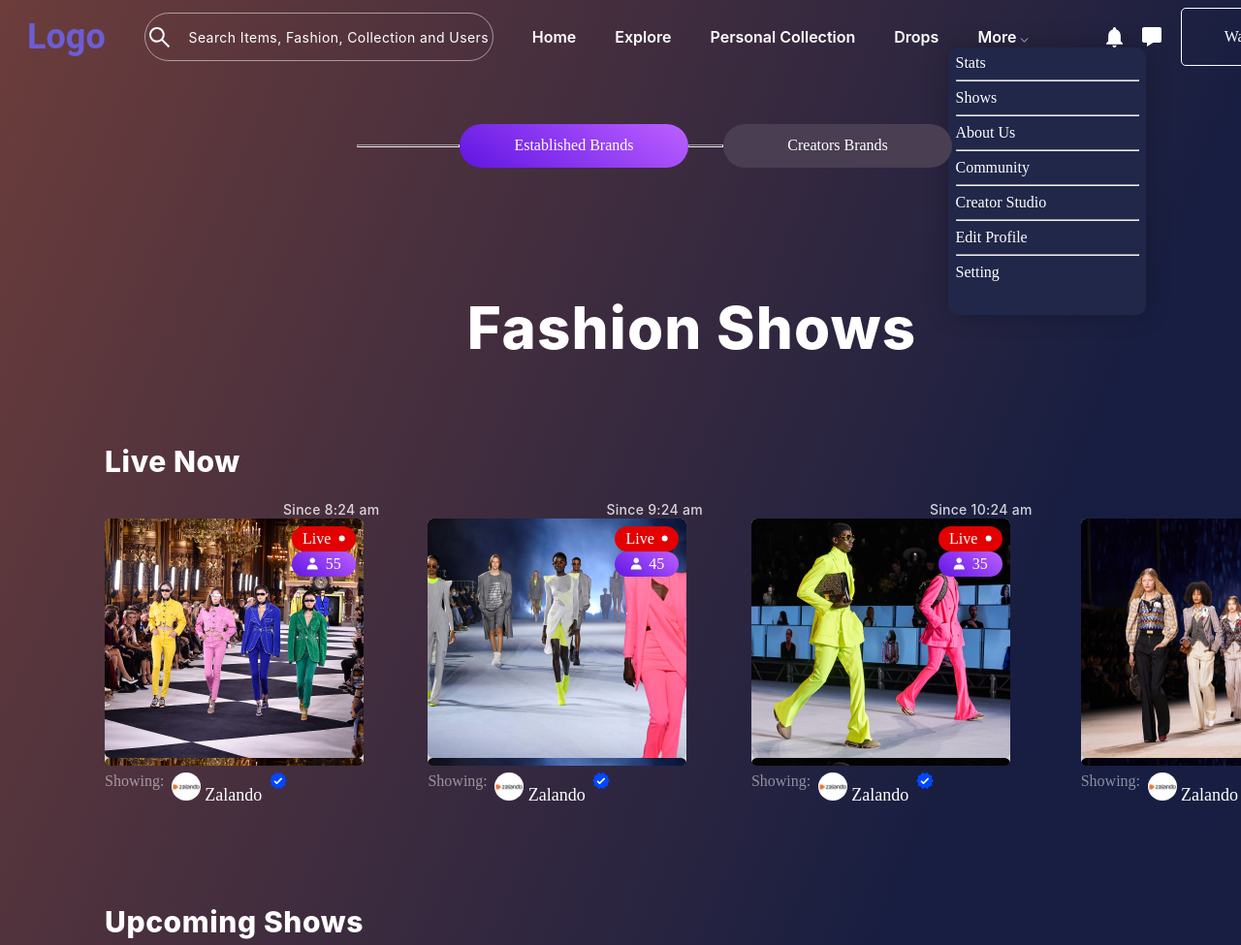
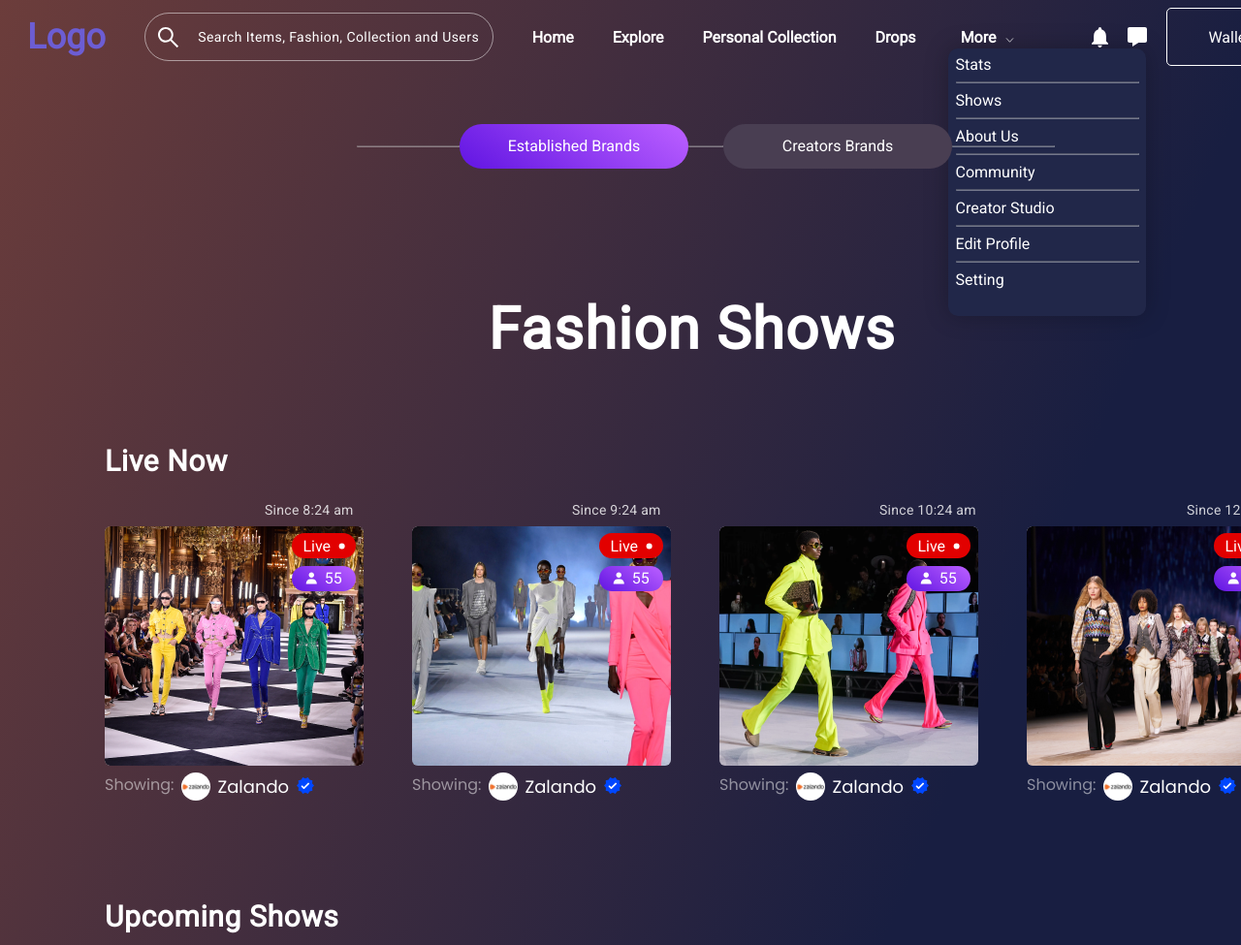
Before and after one commit to maru1009/web_assignment_2, a plain HTML site: page figma/index.html in a window 1280 px wide. Shown: the top 975 px of the page at 97% size. Drawn offline with Linux system fonts and the light colour scheme.

Commit message:
Add files via upload

```diff
--- a/figma/index.html
+++ b/figma/index.html
@@ -2,7 +2,12 @@
 <html>
     <head>
         <title>Fashion Shows</title>
-        <meta charset="UTF-8"/>
+        <link rel="preconnect" href="https://fonts.googleapis.com">
+        <link rel="preconnect" href="https://fonts.gstatic.com" crossorigin>
+        <link href="https://fonts.googleapis.com/css2?family=Roboto&display=swap" rel="stylesheet">
+        <link rel="preconnect" href="https://fonts.googleapis.com">
+        <link rel="preconnect" href="https://fonts.gstatic.com" crossorigin>
+        <link href="https://fonts.googleapis.com/css2?family=Poppins&display=swap" rel="stylesheet">
         <style>
             body{
                 background: var(--pp3-background, linear-gradient(113deg, #984D38 -30.3%, #181E41 58.12%));
@@ -35,7 +40,7 @@
                 border-radius: 184px;
                 border: 0.5px solid rgba(255, 255, 255, 0.50);
                 color: #FFF;
-                font-family: SF Pro Display;
+                font-family: Roboto;
                 font-size: 14px;
                 font-style: normal;
                 font-weight: 400;
@@ -48,7 +53,7 @@
             }
             #words{
                 color: #FFF;
-                font-family: SF Pro Display;
+                font-family: Roboto;
                 font-size: 16px;
                 font-style: normal;
                 font-weight: 600;
@@ -94,6 +99,7 @@
                 border-radius: 5px;
                 border: 0.5px solid #FFF;
                 color: #FFF;
+                font-family: Roboto;
             }
             #ehlel{
                 justify-content: center;
@@ -141,11 +147,12 @@
                 /*margin-right: 2%;*/
                 align-self: center;
                 margin: 60px 25% auto 25%;
+                font-family: Roboto;
             }
             #title{
                 color: #FFF;
                 text-align: center;
-                font-family: SF Pro Display;
+                font-family: Roboto;
                 font-size: 60px;
                 font-style: normal;
                 font-weight: 800;
@@ -160,7 +167,6 @@
                 width: 267px;
                 height: 247px;
                 flex-shrink: 0;
-                padding-top: 7.5px;
                 margin-bottom: 7.5px;
             }
             #picture-2{
@@ -169,7 +175,6 @@
                 width: 267px;
                 height: 247px;
                 flex-shrink: 0;
-                padding-top: 7.5px;
                 margin-bottom: 7.5px;
             }
             #picture-3{
@@ -178,7 +183,6 @@
                 width: 267px;
                 height: 247px;
                 flex-shrink: 0;
-                padding-top: 7.5px;
                 margin-bottom: 7.5px;
             }
             #picture-4{
@@ -187,7 +191,6 @@
                 width: 267px;
                 height: 247px;
                 flex-shrink: 0;
-                padding-top: 7.5px;
                 margin-bottom: 7.5px;
             }
             #picture-5{
@@ -196,7 +199,6 @@
                 width: 267px;
                 height: 247px;
                 flex-shrink: 0;
-                padding-top: 7.5px;
                 margin-bottom: 7.5px;
             }
             #picture-6{
@@ -205,7 +207,6 @@
                 width: 267px;
                 height: 247px;
                 flex-shrink: 0;
-                padding-top: 7.5px;
                 margin-bottom: 7.5px;
             }
             #picture-7{
@@ -214,7 +215,6 @@
                 width: 267px;
                 height: 247px;
                 flex-shrink: 0;
-                padding-top: 7.5px;
                 margin-bottom: 7.5px;
             }
             #picture-8{
@@ -223,7 +223,6 @@
                 width: 267px;
                 height: 247px;
                 flex-shrink: 0;
-                padding-top: 7.5px;
                 margin-bottom: 7.5px;
             }
             #picture-9{
@@ -232,7 +231,6 @@
                 width: 267px;
                 height: 247px;
                 flex-shrink: 0;
-                padding-top: 7.5px;
                 margin-bottom: 7.5px;
             }
             #picture-10{
@@ -241,7 +239,6 @@
                 width: 267px;
                 height: 247px;
                 flex-shrink: 0;
-                padding-top: 7.5px;
                 margin-bottom: 7.5px;
             }
             #picture-11{
@@ -250,7 +247,6 @@
                 width: 267px;
                 height: 247px;
                 flex-shrink: 0;
-                padding-top: 7.5px;
                 margin-bottom: 7.5px;
             }
             #picture-12{
@@ -259,7 +255,6 @@
                 width: 267px;
                 height: 247px;
                 flex-shrink: 0;
-                padding-top: 7.5px;
                 margin-bottom: 7.5px;
             }
             .live{
@@ -275,6 +270,7 @@
                 background: #E20000;
                 color: #FFF;
                 margin-left: 193px;
+                font-family: Roboto;
             }
             .watching{
                 border-radius: 81px;
@@ -289,6 +285,8 @@
                 flex-shrink: 0;
                 color: #FFF;
                 margin-left: 193px;
+                font-family: Roboto;
+                margin-top: 7.5px;
             }
             .zalando{
                 width: 30px;
@@ -303,9 +301,22 @@
                 font-weight: 500;
                 line-height: normal;
             }
+            .zal{
+                color: #FFF;
+                text-align: center;
+                font-family: Poppins;
+                font-size: 18px;
+                font-style: normal;
+                font-weight: 500;
+                line-height: normal;
+                margin: 1px auto auto 7.5px;
+            }
+            .sign{
+                margin-top: 5px;
+            }
             .small-title{
                 color: #FFF;
-                font-family: SF Pro Display;
+                font-family: Roboto;
                 font-size: 30px;
                 font-style: normal;
                 font-weight: 800;
@@ -316,13 +327,23 @@
             }
             .date{
                 color: rgba(255, 255, 255, 0.80);
-                font-family: SF Pro Display;
+                font-family: Roboto;
                 font-size: 14px;
                 font-style: normal;
                 font-weight: 500;
                 line-height: 135%; /* 18.9px */
                 letter-spacing: 0.28px;
                 margin-left: 184px;
+            }
+            .dates{
+                color: rgba(255, 255, 255, 0.80);
+                font-family: Roboto;
+                font-size: 14px;
+                font-style: normal;
+                font-weight: 500;
+                line-height: 135%;
+                letter-spacing: 0.28px;
+                margin-left: 165px;
             }
             .name{
                 color: rgba(255, 255, 255, 0.50);
@@ -361,6 +382,8 @@
                 font-style: normal;
                 font-weight: 500;
                 line-height: normal;
+                display: flex;
+                flex-direction: row;
             }
             .mor{
                 display: flex;
@@ -369,22 +392,24 @@
             }
             #hr-1{
                 width: 150px;
-                height: 0.5px;
+                height: 0.1px;
                 color: #444;
                 display: flex;
                 margin-right: -10%;
+                opacity: 40%;
             }
             #hr-2{
                 width: 50px;
-                height: 0.5px;
+                height: 0.1px;
                 color: #444;
+                opacity: 40%;
             }
             #hr-3{
                 width: 150px;
-                height: 0.5px;
+                height: 0.1px;
                 color: #444;
                 margin-left: -10%;
-                visibility: hidden;
+                opacity: 40%;
             }
             li{
                 list-style: none;
@@ -419,17 +444,18 @@
                 line-height: 25px; /* 166.667% */
             }
             #last-logo{
+                margin-top: 15px;
                 color: #6C5DD3;
                 font-family: Poppins;
                 font-size: 20px;
                 font-style: normal;
-                font-weight: 700;
+                font-weight: bolder;
                 line-height: normal;
             }
             footer{
                 display: flex;
                 flex-direction: row;
-                gap: 120px;
+                gap: 100px;
                 margin-top: 200px;
                 margin-left: 100px;
             }
@@ -444,9 +470,16 @@
                 text-align:start;
                 align-content: center;
             }
+            #foot3 h2{
+                font-size: 20px;
+            }
+            #foot2 h2{
+                font-size: 20px;
+            }
             #foot4 h2{
                 text-align: start;
                 padding-left: 50px;
+                font-size: 20px;
             }
             #options{
                 color: #FFF;
@@ -459,6 +492,29 @@
                 border-radius: 10px;
                 background: #212749;
                 box-shadow: 0px 0px 24px 0px rgba(0, 0, 0, 0.25);
+                font-family: Roboto;
+            }
+            p{
+                margin-top: -3px;
+            }
+            #foot4 ul{
+                margin-top: -1px;
+            }
+            button{
+                border: none;
+                background: none;
+                font-family: Roboto;
+                font-size: 16px;
+                font-weight: 600;
+                color: #FFF;
+            }
+            .op{
+                opacity: 40%;
+                height: 0.01px;
+            }
+            .gaap{
+                margin-top: 7.5px;
+                padding-top: 7.5px;
             }
         </style>
     </head>
@@ -480,7 +536,7 @@
                     <div>Personal Collection</div>
                     <div>Drops</div>
                     <div>
-                        More
+                        <button id="showOptions">More</button>
                         <svg id="dooshoosum" xmlns="http://www.w3.org/2000/svg" width="11" height="7" viewBox="0 0 11 7" fill="none">
                             <path d="M1 1L5.5 6L10 1" stroke="white" stroke-linecap="round" stroke-linejoin="round"/>
                           </svg>
@@ -513,12 +569,12 @@
                 </div>
                 <div id="title">Fashion Shows</div>
                 <div id="options">
-                    Stats<br><hr>
-                    Shows<br><hr>
-                    About Us<br><hr>
-                    Community<br><hr>
-                    Creator Studio<br><hr>
-                    Edit Profile<br><hr>
+                    Stats<br><hr class="op">
+                    Shows<br><hr class="op">
+                    About Us<br><hr class="op">
+                    Community<br><hr class="op">
+                    Creator Studio<br><hr class="op">
+                    Edit Profile<br><hr class="op">
                     Setting
                 </div>
             </nav>
@@ -530,14 +586,16 @@
 
                 <div class="mor">
                     <div class="nuur">
-                        <div class="date">Since 8:24 am</div>
+                        <div class="dates">Since 8:24 am</div>
                         <div id="picture-1">
-                            <div class="live">Live <img id="dot" src="Ellipse 253.svg"/></div>
-                            <div class="watching"><img id="vec" src="Vector1.svg"/> 55</div>
+                            <div class="gaap">
+                                <div class="live">Live <img id="dot" src="Ellipse 253.svg"/></div>
+                                <div class="watching"><img id="vec" src="Vector1.svg"/> 55</div>
+                            </div>
                         </div>
                         <div class="introduction">
                             <div class="name">Showing: </div>
-                            <div class="bold"><img class="zalando" src="aiony-haust-3TLl_97HNJo-unsplash (1) 1.png"/> Zalando </div>
+                            <div class="bold"><img class="zalando" src="aiony-haust-3TLl_97HNJo-unsplash (1) 1.png"/> <p class="zal">Zalando</p> </div>
                             <div class="sign">
                                 <svg xmlns="http://www.w3.org/2000/svg" width="18" height="18" viewBox="0 0 18 18" fill="none">
                                     <circle cx="9" cy="9" r="5" fill="white"/>
@@ -548,14 +606,16 @@
                     </div>
 
                     <div class="nuur">
-                        <div class="date">Since 9:24 am</div>
+                        <div class="dates">Since 9:24 am</div>
                         <div id="picture-2">
-                            <div class="live">Live <img id="dot" src="Ellipse 253.svg"/></div>
-                            <div class="watching"><img id="vec" src="Vector1.svg"/> 45</div>
+                            <div class="gaap">
+                                <div class="live">Live <img id="dot" src="Ellipse 253.svg"/></div>
+                                <div class="watching"><img id="vec" src="Vector1.svg"/> 55</div>
+                            </div>
                         </div>
                         <div class="introduction">
                             <div class="name">Showing: </div>
-                            <div class="bold"><img class="zalando" src="aiony-haust-3TLl_97HNJo-unsplash (1) 1.png"/> Zalando </div>
+                            <div class="bold"><img class="zalando" src="aiony-haust-3TLl_97HNJo-unsplash (1) 1.png"/> <p class="zal">Zalando</p> </div>
                             <div class="sign">
                                 <svg xmlns="http://www.w3.org/2000/svg" width="18" height="18" viewBox="0 0 18 18" fill="none">
                                     <circle cx="9" cy="9" r="5" fill="white"/>
@@ -566,14 +626,16 @@
                     </div>
 
                     <div class="nuur">
-                        <div class="date">Since 10:24 am</div>
+                        <div class="dates">Since 10:24 am</div>
                         <div id="picture-3">
-                            <div class="live">Live <img id="dot" src="Ellipse 253.svg"/></div>
-                            <div class="watching"><img id="vec" src="Vector1.svg"/> 35</div>
+                            <div class="gaap">
+                                <div class="live">Live <img id="dot" src="Ellipse 253.svg"/></div>
+                                <div class="watching"><img id="vec" src="Vector1.svg"/> 55</div>
+                            </div>
                         </div>
                         <div class="introduction">
                             <div class="name">Showing: </div>
-                            <div class="bold"><img class="zalando" src="aiony-haust-3TLl_97HNJo-unsplash (1) 1.png"/> Zalando </div>
+                            <div class="bold"><img class="zalando" src="aiony-haust-3TLl_97HNJo-unsplash (1) 1.png"/> <p class="zal">Zalando</p> </div>
                             <div class="sign">
                                 <svg xmlns="http://www.w3.org/2000/svg" width="18" height="18" viewBox="0 0 18 18" fill="none">
                                     <circle cx="9" cy="9" r="5" fill="white"/>
@@ -584,14 +646,16 @@
                     </div>
 
                     <div class="nuur">
-                        <div class="date">Since 12:24 am</div>
+                        <div class="dates">Since 12:24 am</div>
                         <div id="picture-4">
-                            <div class="live">Live <img id="dot" src="Ellipse 253.svg"/></div>
-                            <div class="watching"><img id="vec" src="Vector1.svg"/> 25</div>
+                            <div class="gaap">
+                                <div class="live">Live <img id="dot" src="Ellipse 253.svg"/></div>
+                                <div class="watching"><img id="vec" src="Vector1.svg"/> 55</div>
+                            </div>
                         </div>
                         <div class="introduction">
                             <div class="name">Showing: </div>
-                            <div class="bold"><img class="zalando" src="aiony-haust-3TLl_97HNJo-unsplash (1) 1.png"/> Zalando </div>
+                            <div class="bold"><img class="zalando" src="aiony-haust-3TLl_97HNJo-unsplash (1) 1.png"/> <p class="zal">Zalando</p> </div>
                             <div class="sign">
                                 <svg xmlns="http://www.w3.org/2000/svg" width="18" height="18" viewBox="0 0 18 18" fill="none">
                                     <circle cx="9" cy="9" r="5" fill="white"/>
@@ -612,7 +676,7 @@
                         <div id="picture-5"></div>
                         <div class="introduction">
                             <div class="name">Showing: </div>
-                            <div class="bold"><img class="zalando" src="aiony-haust-3TLl_97HNJo-unsplash (1) 1.png"/> Zalando </div>
+                            <div class="bold"><img class="zalando" src="aiony-haust-3TLl_97HNJo-unsplash (1) 1.png"/> <p class="zal">Zalando</p> </div>
                             <div class="sign">
                                 <svg xmlns="http://www.w3.org/2000/svg" width="18" height="18" viewBox="0 0 18 18" fill="none">
                                     <circle cx="9" cy="9" r="5" fill="white"/>
@@ -627,7 +691,7 @@
                         <div id="picture-6"></div>
                         <div class="introduction">
                             <div class="name">Showing: </div>
-                            <div class="bold"><img class="zalando" src="aiony-haust-3TLl_97HNJo-unsplash (1) 1.png"/> Zalando </div>
+                            <div class="bold"><img class="zalando" src="aiony-haust-3TLl_97HNJo-unsplash (1) 1.png"/> <p class="zal">Zalando</p> </div>
                             <div class="sign">
                                 <svg xmlns="http://www.w3.org/2000/svg" width="18" height="18" viewBox="0 0 18 18" fill="none">
                                     <circle cx="9" cy="9" r="5" fill="white"/>
@@ -642,7 +706,7 @@
                         <div id="picture-7"></div>
                         <div class="introduction">
                             <div class="name">Showing: </div>
-                            <div class="bold"><img class="zalando" src="aiony-haust-3TLl_97HNJo-unsplash (1) 1.png"/> Zalando </div>
+                            <div class="bold"><img class="zalando" src="aiony-haust-3TLl_97HNJo-unsplash (1) 1.png"/> <p class="zal">Zalando</p> </div>
                             <div class="sign">
                                 <svg xmlns="http://www.w3.org/2000/svg" width="18" height="18" viewBox="0 0 18 18" fill="none">
                                     <circle cx="9" cy="9" r="5" fill="white"/>
@@ -657,7 +721,7 @@
                         <div id="picture-8"></div>
                         <div class="introduction">
                             <div class="name">Showing: </div>
-                            <div class="bold"><img class="zalando" src="aiony-haust-3TLl_97HNJo-unsplash (1) 1.png"/> Zalando </div>
+                            <div class="bold"><img class="zalando" src="aiony-haust-3TLl_97HNJo-unsplash (1) 1.png"/> <p class="zal">Zalando</p> </div>
                             <div class="sign">
                                 <svg xmlns="http://www.w3.org/2000/svg" width="18" height="18" viewBox="0 0 18 18" fill="none">
                                     <circle cx="9" cy="9" r="5" fill="white"/>
@@ -677,7 +741,7 @@
                         <div id="picture-9"></div>
                         <div class="introduction">
                             <div class="name">Showing: </div>
-                            <div class="bold"><img class="zalando" src="aiony-haust-3TLl_97HNJo-unsplash (1) 1.png"/> Zalando </div>
+                            <div class="bold"><img class="zalando" src="aiony-haust-3TLl_97HNJo-unsplash (1) 1.png"/> <p class="zal">Zalando</p> </div>
                             <div class="sign">
                                 <svg xmlns="http://www.w3.org/2000/svg" width="18" height="18" viewBox="0 0 18 18" fill="none">
                                     <circle cx="9" cy="9" r="5" fill="white"/>
@@ -692,7 +756,7 @@
                         <div id="picture-10"></div>
                         <div class="introduction">
                             <div class="name">Showing: </div>
-                            <div class="bold"><img class="zalando" src="aiony-haust-3TLl_97HNJo-unsplash (1) 1.png"/> Zalando </div>
+                            <div class="bold"><img class="zalando" src="aiony-haust-3TLl_97HNJo-unsplash (1) 1.png"/> <p class="zal">Zalando</p> </div>
                             <div class="sign">
                                 <svg xmlns="http://www.w3.org/2000/svg" width="18" height="18" viewBox="0 0 18 18" fill="none">
                                     <circle cx="9" cy="9" r="5" fill="white"/>
@@ -707,7 +771,7 @@
                         <div id="picture-11"></div>
                         <div class="introduction">
                             <div class="name">Showing: </div>
-                            <div class="bold"><img class="zalando" src="aiony-haust-3TLl_97HNJo-unsplash (1) 1.png"/> Zalando </div>
+                            <div class="bold"><img class="zalando" src="aiony-haust-3TLl_97HNJo-unsplash (1) 1.png"/> <p class="zal">Zalando</p> </div>
                             <div class="sign">
                                 <svg xmlns="http://www.w3.org/2000/svg" width="18" height="18" viewBox="0 0 18 18" fill="none">
                                     <circle cx="9" cy="9" r="5" fill="white"/>
@@ -722,7 +786,7 @@
                         <div id="picture-12"></div>
                         <div class="introduction">
                             <div class="name">Showing: </div>
-                            <div class="bold"><img class="zalando" src="aiony-haust-3TLl_97HNJo-unsplash (1) 1.png"/> Zalando </div>
+                            <div class="bold"><img class="zalando" src="aiony-haust-3TLl_97HNJo-unsplash (1) 1.png"/> <p class="zal">Zalando</p> </div>
                             <div class="sign">
                                 <svg xmlns="http://www.w3.org/2000/svg" width="18" height="18" viewBox="0 0 18 18" fill="none">
                                     <circle cx="9" cy="9" r="5" fill="white"/>
@@ -736,7 +800,7 @@
         </div>
         <footer>
             <div id="foot1">
-                <div id="last-logo">Logo</div>
+                <div id="last-logo">LOGO</div>
                 <p>
                     Lorem ipsum dolor sit amet,<br>
                     consectetur adipiscing elit.<br>
@@ -775,5 +839,17 @@
                 </div>
             </div>
         </footer>
+        <script>
+            const button = document.getElementById('showOptions');
+            const options = document.getElementById('options');
+
+            button.addEventListener('mouseover', () => {
+                options.style.display = 'block';
+            });
+
+            button.addEventListener('mouseout', () => {
+                options.style.display = 'none';
+            });
+        </script>
     </body>
 </html>
```
